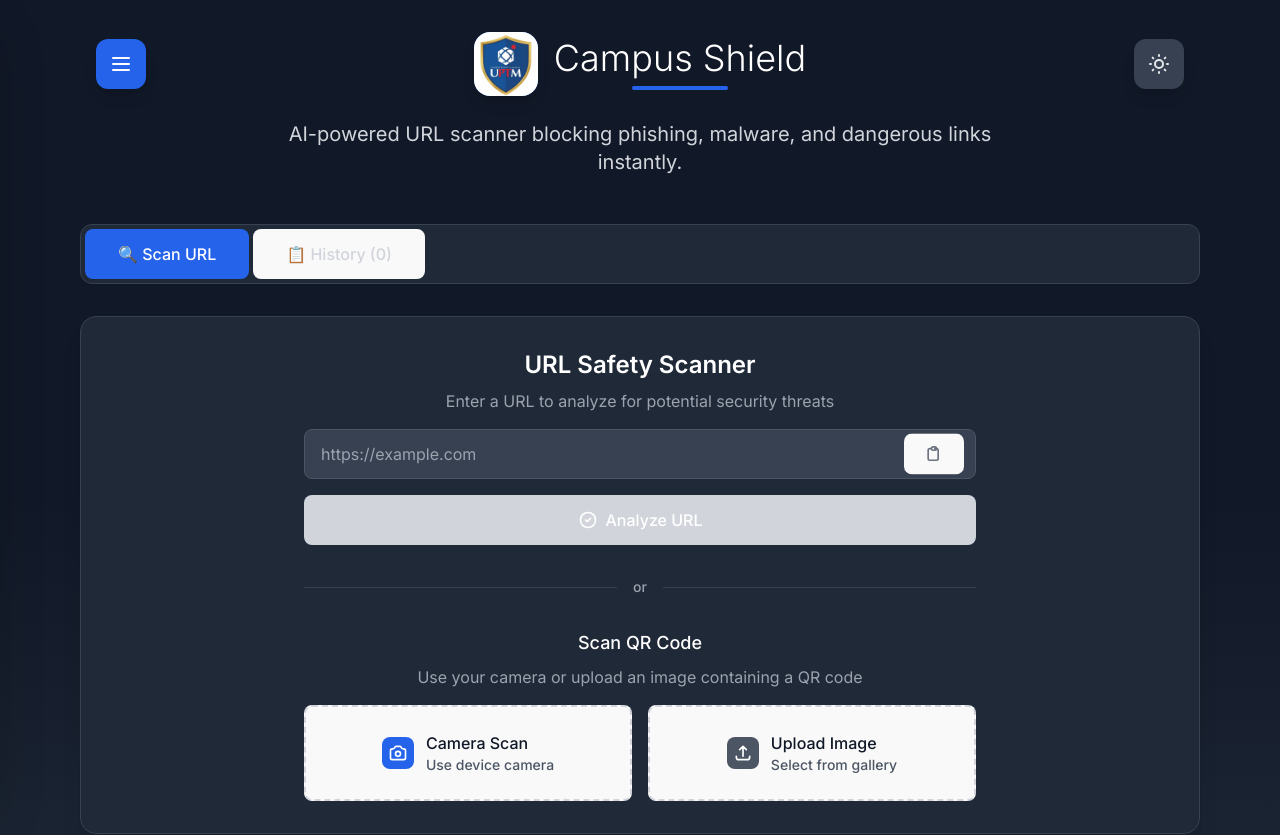
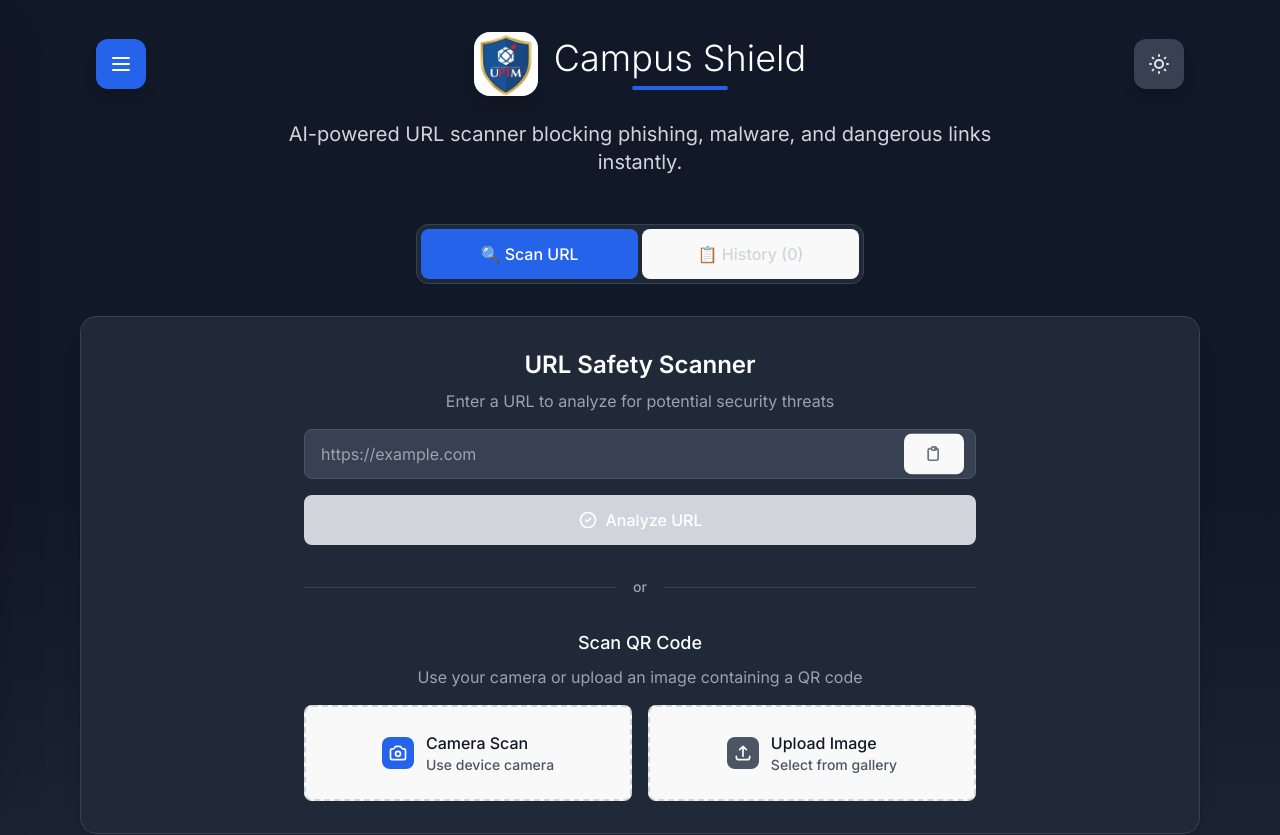
Before and after one commit to EtrossO/CODE-FYP, a React (Vite) app in the folder campusshield/: page / in a window 1280 px wide. Shown: the top 835 px of the page. Built offline with nearby package versions, Linux system fonts and the light colour scheme; no server answers.

Commit message:
Refactor button class names in navigation for consistency

```diff
--- a/campusshield/src/App.tsx
+++ b/campusshield/src/App.tsx
@@ -157,11 +157,11 @@
 
         {/* Navigation */}
         <nav className="flex justify-center mb-8">
-          <div className="bg-white dark:bg-gray-800 p-1 rounded-xl shadow-sm border border-gray-200 dark:border-gray-700 w-full max-w-md sm:max-w-none">
+          <div className="bg-white dark:bg-gray-800 p-1 rounded-xl shadow-sm border border-gray-200 dark:border-gray-700 w-full max-w-md">
             <div className="flex gap-1">
               <button
                 onClick={() => setActiveTab('scanner')}
-                className={`flex-1 sm:flex-none px-4 sm:px-8 py-3 rounded-lg font-medium transition-all duration-200 text-sm sm:text-base ${
+                className={`flex-1 px-4 sm:px-8 py-3 rounded-lg font-medium transition-all duration-200 text-sm sm:text-base ${
                   activeTab === 'scanner'
                     ? 'bg-blue-600 text-white shadow-sm'
                     : 'text-gray-600 dark:text-gray-300 hover:text-gray-900 dark:hover:text-white hover:bg-gray-100 dark:hover:bg-gray-700'
@@ -171,7 +171,7 @@
               </button>
               <button
                 onClick={() => setActiveTab('history')}
-                className={`flex-1 sm:flex-none px-4 sm:px-8 py-3 rounded-lg font-medium transition-all duration-200 text-sm sm:text-base ${
+                className={`flex-1 px-4 sm:px-8 py-3 rounded-lg font-medium transition-all duration-200 text-sm sm:text-base ${
                   activeTab === 'history'
                     ? 'bg-blue-600 text-white shadow-sm'
                     : 'text-gray-600 dark:text-gray-300 hover:text-gray-900 dark:hover:text-white hover:bg-gray-100 dark:hover:bg-gray-700'
```
